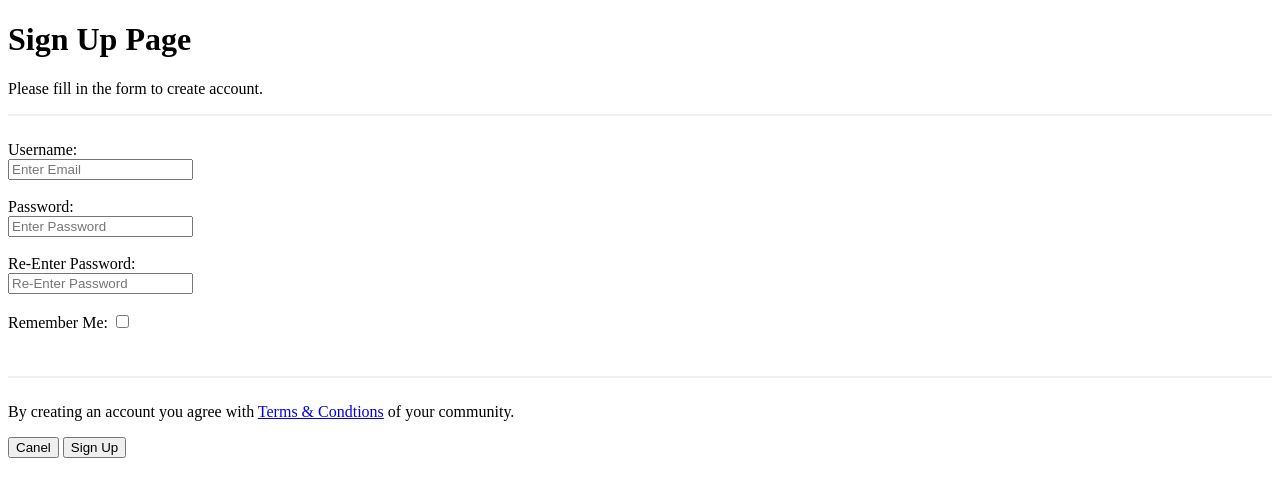
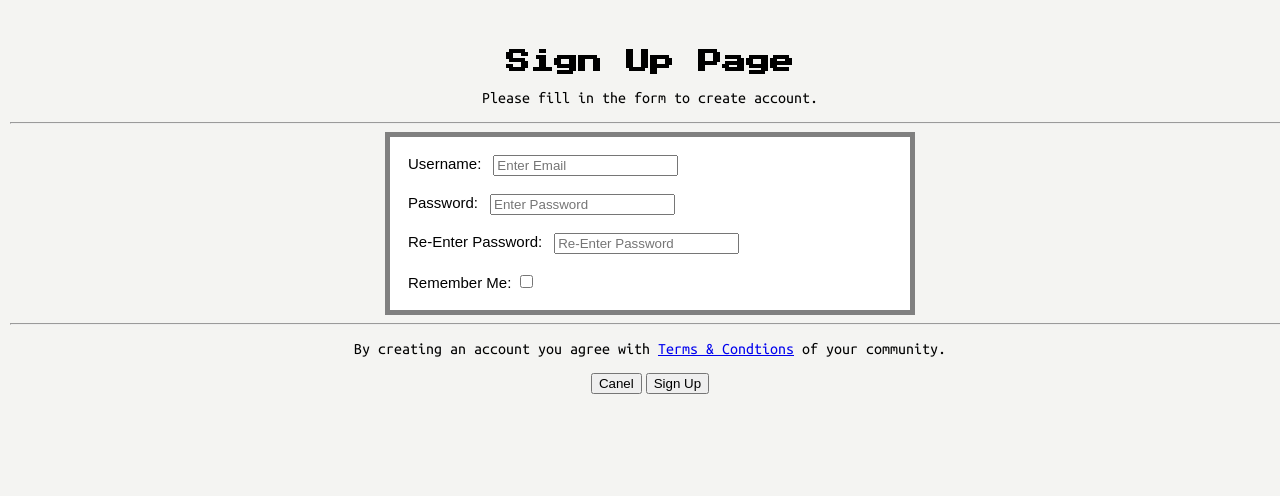
Before and after one commit to airbornesd/HTML-and-CSS, a plain HTML site: page DailyUI/Sign-Up/index.html in a window 1280 px wide. Drawn offline with Linux system fonts and the light colour scheme; a web font is replaced by a local one.

Commit message:
Added some CSS to sign up page.

```diff
--- a/DailyUI/Sign-Up/style.css
+++ b/DailyUI/Sign-Up/style.css
@@ -1,4 +1,52 @@
+body {
+  background-color: #f4f4f2;
+  height: 100%;
+  width: 100%;
+  margin: 10px;
+
+}
+
+h1 {
+  text-align: center;
+  position: relative;
+  margin-top: 50px;
+  font-size: 1.5em;
+  font-family: 'Press Start 2P', cursive;
+}
+
+p{
+  text-align: center;
+  font-family: 'Ubuntu Mono', monospace;
+}
+
 hr {
-  border: 1px solid #f1f1f1;
-  margin-bottom: 25px;
+  background-color: #495464;
 }
+
+.mysign {
+  background-color: #FFFFFF;
+  width: 500px;
+  padding: 10px;
+  border: 5px solid gray;
+  margin-left: auto;
+  margin-right: auto;
+  font-family: 'Lexend Zetta', sans-serif;
+
+}
+
+.login-details {
+  text-align: right;
+  font-size: 15px;
+  float: left;
+  padding: 8px 12px 8px 8px;
+  clear: right;
+}
+
+.fill-in-details {
+  position: relative;
+  top: 7.5px;
+}
+
+#button{
+  text-align: center;
+}
```
